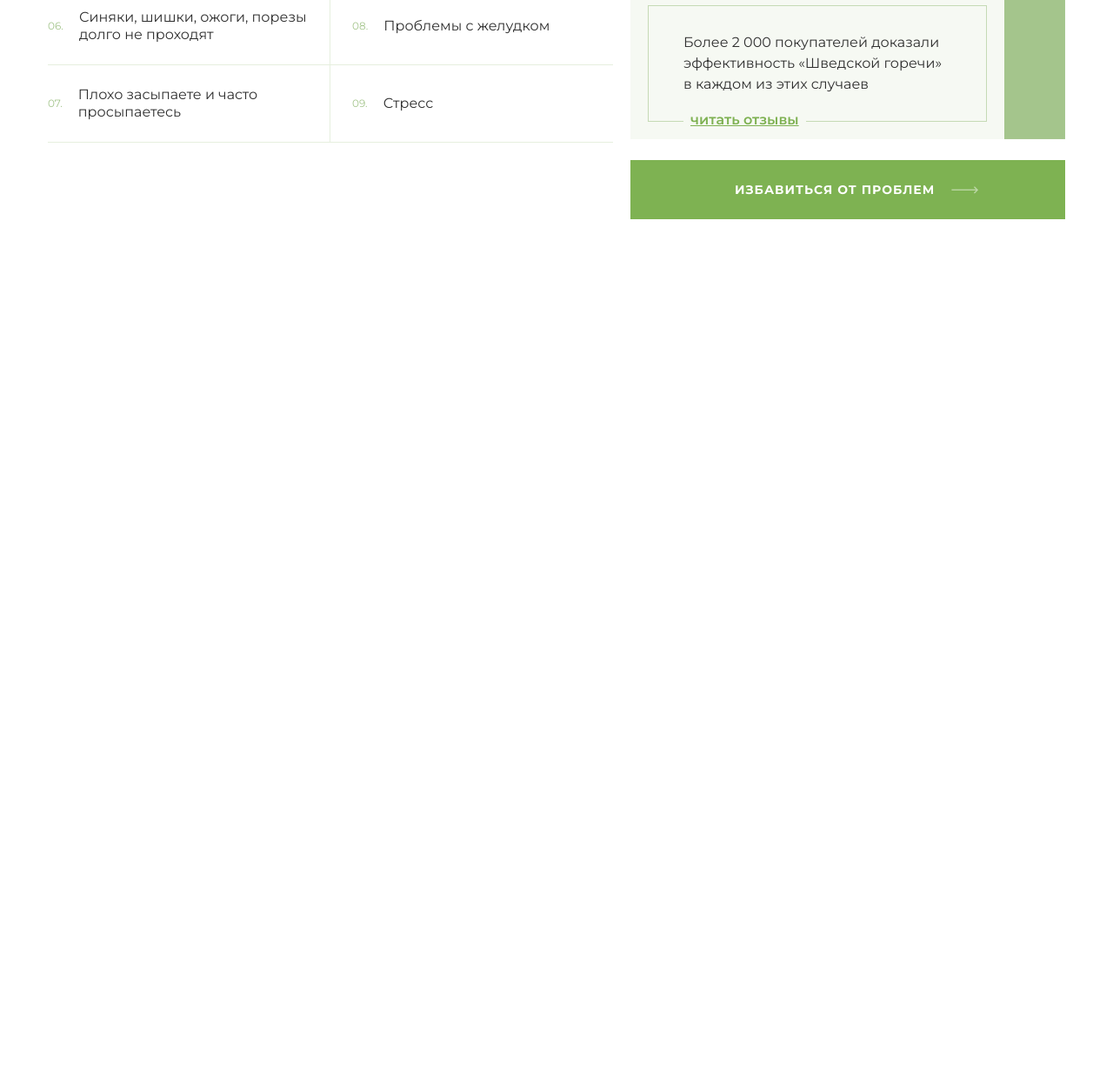
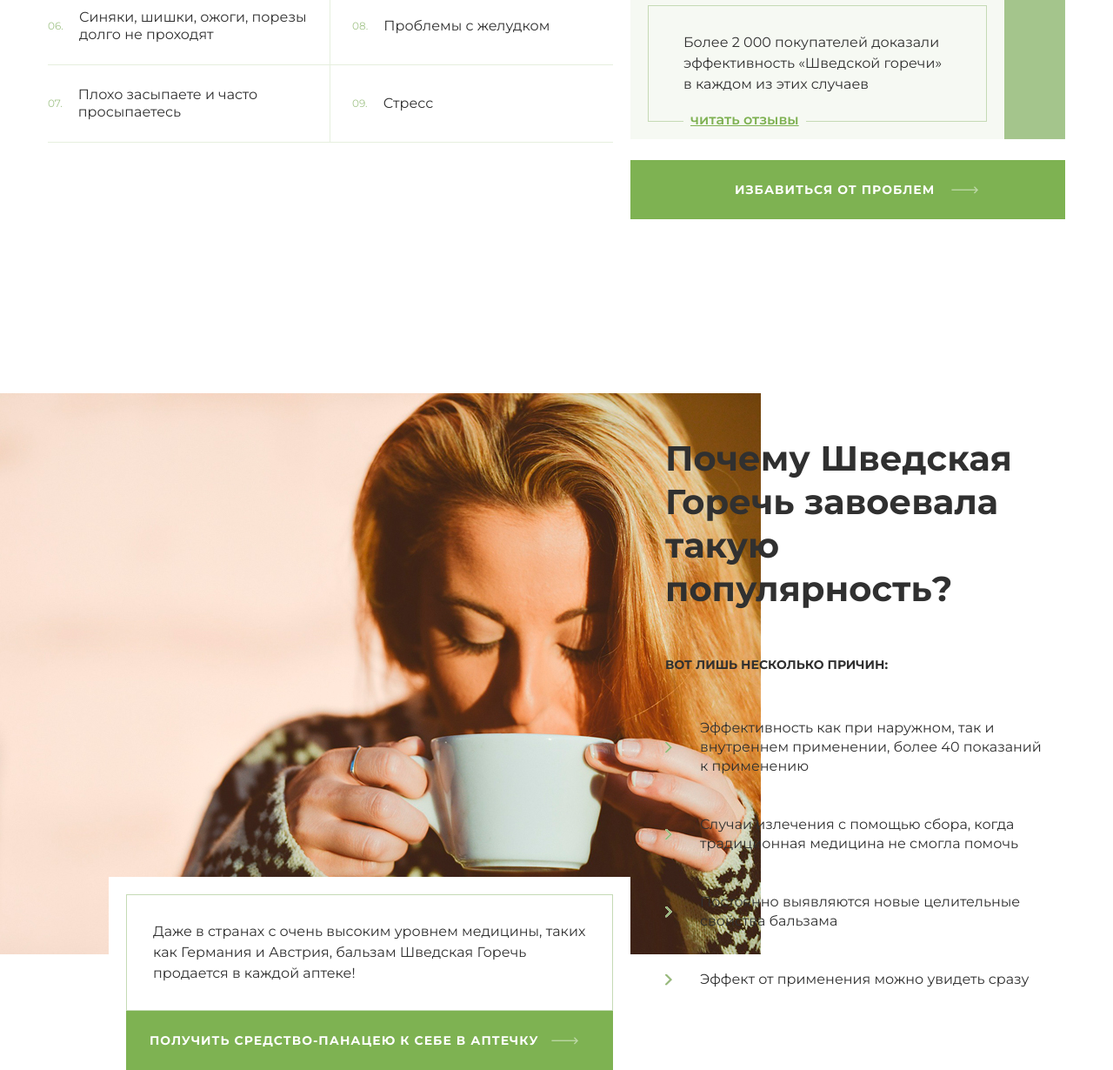
Before and after one commit to Nielll951/SwedishBitter, a plain HTML site: page index.html in a window 1280 px wide. Shown: the part 1777-3007 px from the top of the page at 87% size. Before the commit the page ends 2029 px from the top, so only its background shows below. Drawn offline with nearby package versions, Linux system fonts and the light colour scheme.

Commit message:
completed section popularity

```diff
--- a/css/style.css
+++ b/css/style.css
@@ -459,3 +459,103 @@ body {
    top: 30px;
    right: 100px;
 }
+
+.popularity {
+   margin-top: 200px;
+}
+
+.popularity__wrapper {
+   max-width: 1720px;
+   margin: 0 auto;
+   min-height: 645px;
+   background-image: url(../images/popularity.jpg);
+   background-repeat: no-repeat;
+}
+
+.popularity__inner {
+   display: flex;
+   align-items: flex-end;
+   justify-content: flex-end;
+}
+
+.popularity__box {
+   background-color: #fff;
+   padding: 20px;
+   max-width: 600px;
+}
+
+.popularity__box-text {
+   border: 1px solid #c5dab5;
+   padding: 30px;
+   color: #303030;
+}
+
+.popularity__box-link {
+   padding: 22px 85px 22px 27px;
+   outline: none;
+   color: #fff;
+   font-size: 14px;
+   font-weight: 700;
+   letter-spacing: 1px;
+   background-color: #7eb252;
+   text-transform: uppercase;
+   cursor: pointer;
+   text-decoration: none;
+   position: absolute;
+}
+
+.popularity__box-link::after {
+   content: '';
+   background-image: url(../images/arrow-right.png);
+   position: absolute;
+   width: 31px;
+   height: 9px;
+   top: 30px;
+   right: 40px;
+}
+
+.popularity__right {
+   max-width: 500px;
+   padding-right: 27px;
+   width: 100%;
+   padding-left: 40px;
+}
+
+.popularity__right-title {
+   font-size: 40px;
+   line-height: 50px;
+   font-weight: 700;
+   color: #303030;
+   margin-top: 50px;
+}
+
+.popularity__right-subtitle {
+   color: #303030;
+   padding: 50px 0;
+   font-weight: 700;
+   font-size: 14px;
+   text-transform: uppercase;
+}
+
+.popularity__right-list {
+   list-style: none;
+}
+
+.popularity__right-list li {
+   color: #303030;
+   line-height: 22px;
+   margin-bottom: 45px;
+   padding-left: 40px;
+   position: relative;
+}
+
+.popularity__right-list li::before {
+   content: '';
+   position: absolute;
+   left: 0;
+   width: 8px;
+   height: 13px;
+   background-image: url(../images/chevron.svg);
+   top: 50%;
+   transform: translateY(-50%);
+}
--- a/index.html
+++ b/index.html
@@ -179,6 +179,49 @@
          </div>
       </div>
    </section>
+   <section class="popularity">
+      <div class="popularity__wrapper">
+         <div class="container">
+            <div class="popularity__inner">
+               <div class="popularity__box">
+                  <div class="popularity__box-text">
+                     Даже в странах с очень высоким уровнем медицины,
+                     таких как Германия и Австрия, бальзам Шведская
+                     Горечь продается в каждой аптеке!
+                  </div>
+                  <a href="#" class="popularity__box-link">Получить средство-панацею к себе в аптечку</a>
+               </div>
+               <div class="popularity__right">
+                  <div class="popularity__right-title">
+                     Почему Шведская
+                     Горечь завоевала
+                     такую популярность?
+                  </div>
+                  <div class="popularity__right-subtitle">
+                     Вот лишь несколько причин:
+                  </div>
+                  <ul class="popularity__right-list">
+                     <li>
+                        Эффективность как при наружном, так и внутреннем
+                        применении, более 40 показаний к применению
+                     </li>
+                     <li>
+                        Случаи излечения с помощью сбора, когда
+                        традиционная медицина не смогла помочь
+                     </li>
+                     <li>
+                        Постоянно выявляются новые целительные свойства
+                        бальзама
+                     </li>
+                     <li>
+                        Эффект от применения можно увидеть сразу
+                     </li>
+                  </ul>
+               </div>
+            </div>
+         </div>
+      </div>
+   </section>
    <script src="https://ajax.googleapis.com/ajax/libs/jquery/3.4.1/jquery.min.js"></script>
    <script src="js/main.js"></script>
 </body>
```
Also changed, not shown: images/popularity.jpg (added).
